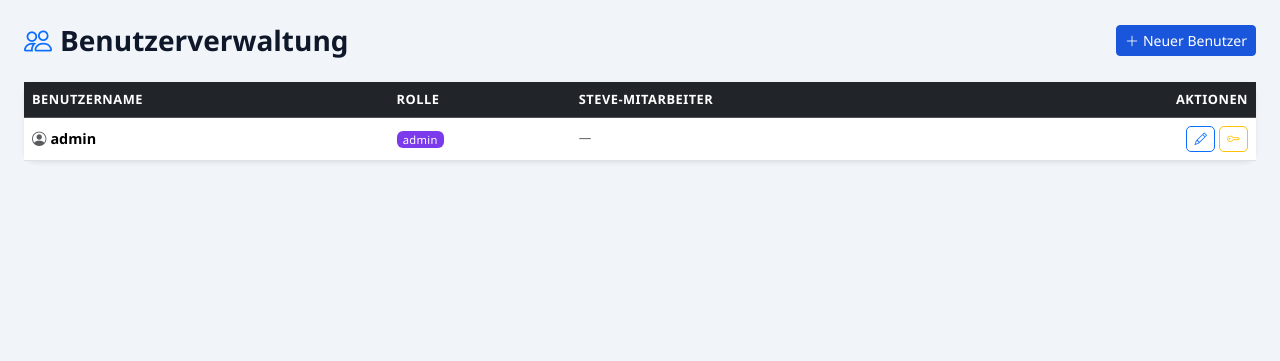
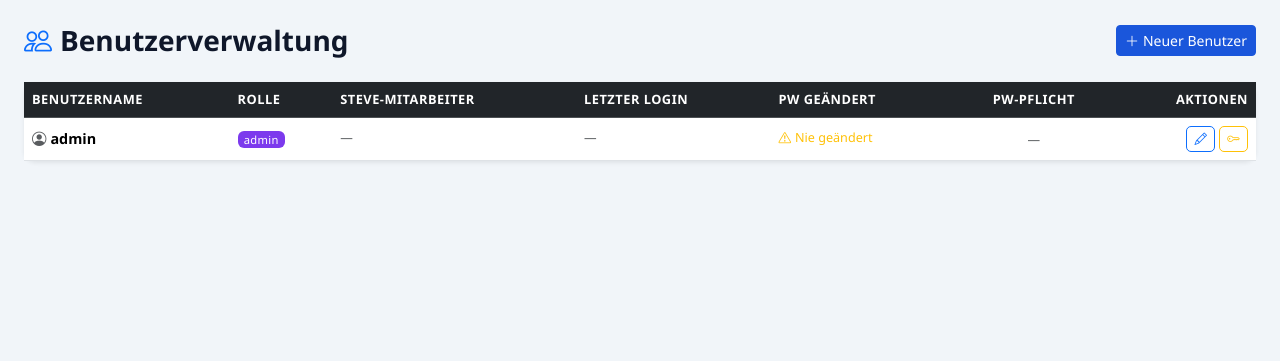
Before and after one commit to MasterTH-PyPy/SteVe-Reporting, a Flask app: page /admin/users in a window 1280 px wide. Shown: the part 59-420 px from the top of the page. Run offline with Flask 3, Linux system fonts and the light colour scheme; the visitor is signed in with stand-in values (Sample User, id 1); data comes from the database, SQL or seed files in the repository.

Commit message:
feat: Admin-Übersicht mit last_login, PW-Pflicht und PW-Änderungsdatum
- admin_users.html: neue Spalten Letzter Login, PW geändert, PW-Pflicht
  - last_login: Zeitstempel oder "—" wenn nie eingeloggt
  - PW geändert: grünes Datum wenn geändert, sonst gelbe Warnung "Nie geändert"
  - PW-Pflicht: Badge Ja/Nein (gelb/grün) für non-admin-User
- app.py: DB-Migration für last_login-Spalte; Login-Route schreibt last_login

Co-Authored-By: Claude Sonnet 4.6 <noreply@anthropic.com>
Claude-Session: https://claude.ai/code/session_01VdkVmPEV5KNtdQ5AZHHBVr

```diff
--- a/app.py
+++ b/app.py
@@ -81,7 +81,8 @@ def init_db():
             role                TEXT    NOT NULL DEFAULT 'user',
             steve_user          TEXT    DEFAULT NULL,
             created_at          TEXT    DEFAULT NULL,
-            password_changed_at TEXT    DEFAULT NULL
+            password_changed_at TEXT    DEFAULT NULL,
+            last_login          TEXT    DEFAULT NULL
         );
     """)
     # Migration: Spalten nachrüsten falls sie noch fehlen
@@ -90,6 +91,8 @@ def init_db():
         db.execute("ALTER TABLE web_users ADD COLUMN created_at TEXT DEFAULT NULL")
     if "password_changed_at" not in cols:
         db.execute("ALTER TABLE web_users ADD COLUMN password_changed_at TEXT DEFAULT NULL")
+    if "last_login" not in cols:
+        db.execute("ALTER TABLE web_users ADD COLUMN last_login TEXT DEFAULT NULL")
     db.commit()
 
     row = db.execute("SELECT COUNT(*) AS cnt FROM web_users").fetchone()
@@ -814,6 +817,10 @@ def login():
             session["username"] = user["username"]
             session["role"] = user["role"]
             session.permanent = True
+            # Last-Login timestamp aktualisieren
+            now = datetime.utcnow().strftime("%Y-%m-%d %H:%M:%S")
+            db.execute("UPDATE web_users SET last_login=? WHERE id=?", (now, user["id"]))
+            db.commit()
             # Erstes Login: created_at == password_changed_at → Passwort ändern erzwingen
             ca  = user["created_at"]
             pca = user["password_changed_at"]
--- a/templates/admin_users.html
+++ b/templates/admin_users.html
@@ -20,11 +20,15 @@
             <th>Benutzername</th>
             <th>Rolle</th>
             <th>SteVe-Mitarbeiter</th>
+            <th>Letzter Login</th>
+            <th>PW geändert</th>
+            <th class="text-center">PW-Pflicht</th>
             <th class="text-end">Aktionen</th>
           </tr>
         </thead>
         <tbody>
           {% for u in users %}
+          {% set must_change = u.created_at and u.password_changed_at and u.created_at == u.password_changed_at %}
           <tr>
             <td class="fw-semibold">
               <i class="bi bi-person-circle me-1 text-muted"></i>{{ u.username }}
@@ -33,6 +37,39 @@
               <span class="badge role-badge-{{ u.role }}">{{ u.role }}</span>
             </td>
             <td class="text-muted small">{{ u.steve_user or '—' }}</td>
+            <td class="small text-muted text-nowrap">
+              {% if u.last_login %}
+                <i class="bi bi-clock me-1"></i>{{ u.last_login[:16].replace('T',' ') }}
+              {% else %}
+                <span class="text-muted">—</span>
+              {% endif %}
+            </td>
+            <td class="small text-nowrap">
+              {% if u.password_changed_at and u.created_at != u.password_changed_at %}
+                <span class="text-success">
+                  <i class="bi bi-check-circle me-1"></i>{{ u.password_changed_at[:16].replace('T',' ') }}
+                </span>
+              {% else %}
+                <span class="text-warning">
+                  <i class="bi bi-exclamation-triangle me-1"></i>Nie geändert
+                </span>
+              {% endif %}
+            </td>
+            <td class="text-center">
+              {% if u.role != 'admin' %}
+                {% if must_change %}
+                  <span class="badge bg-warning text-dark" title="Muss Passwort beim nächsten Login ändern">
+                    <i class="bi bi-shield-exclamation me-1"></i>Ja
+                  </span>
+                {% else %}
+                  <span class="badge bg-success" title="Kein Passwort-Änderungszwang">
+                    <i class="bi bi-shield-check me-1"></i>Nein
+                  </span>
+                {% endif %}
+              {% else %}
+                <span class="text-muted small">—</span>
+              {% endif %}
+            </td>
             <td class="text-end">
               <div class="d-flex justify-content-end gap-1">
                 <a href="{{ url_for('admin_user_edit', uid=u.id) }}"
```
